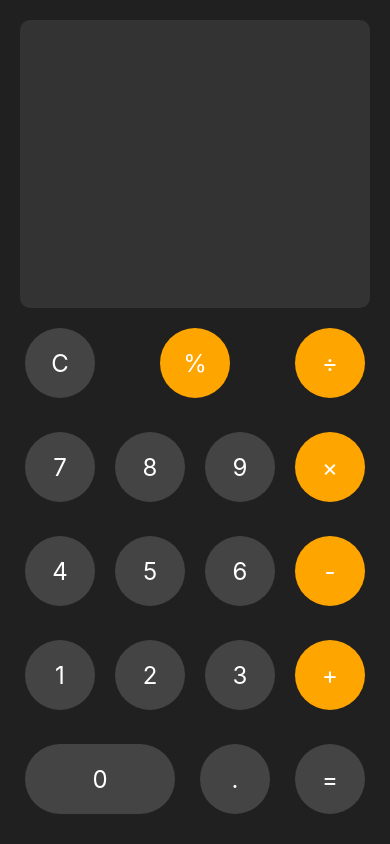
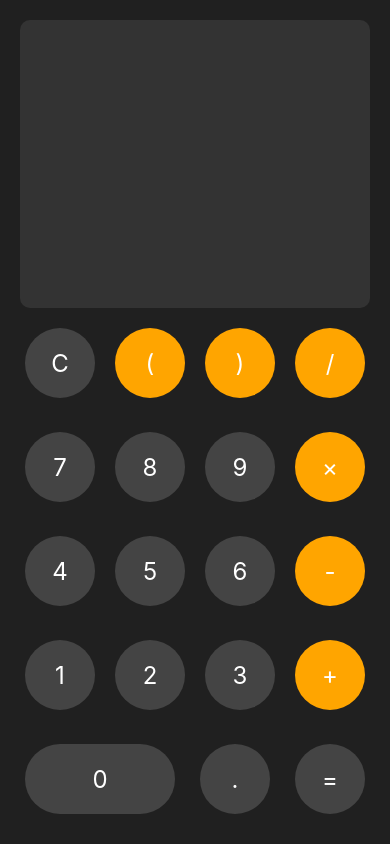
Before and after one commit to nedimm1/calculator_RN_personal_project, a React Native app: screen / in a window 390 px wide. Built offline with nearby package versions, Linux system fonts and the light colour scheme.

Commit message:
adding the brackets

```diff
--- a/components/ButtonGrid.js
+++ b/components/ButtonGrid.js
@@ -2,7 +2,7 @@ import React from 'react';
 import { StyleSheet, View, TouchableOpacity, Text } from 'react-native';
 
 export default function ButtonGrid({ onAdd, onClear, onCalculate }) {
-  const isSpecialButton = (label) => ['%', '÷', '×', '-', '+'].includes(label);
+  const isSpecialButton = (label) => ['%', '/', '×', '-', '+', '(', ")"].includes(label);
   const isClearButton = (label) => ['C'].includes(label);
   const isEqualButton = (label) => ['='].includes(label);
 
@@ -19,7 +19,7 @@ export default function ButtonGrid({ onAdd, onClear, onCalculate }) {
   return (
     <View style={styles.buttonContainer}>
       {[
-        ['C', '%', '÷'],
+        ['C', '(', ")", '/'],
         ['7', '8', '9', '×'],
         ['4', '5', '6', '-'],
         ['1', '2', '3', '+'],
```
